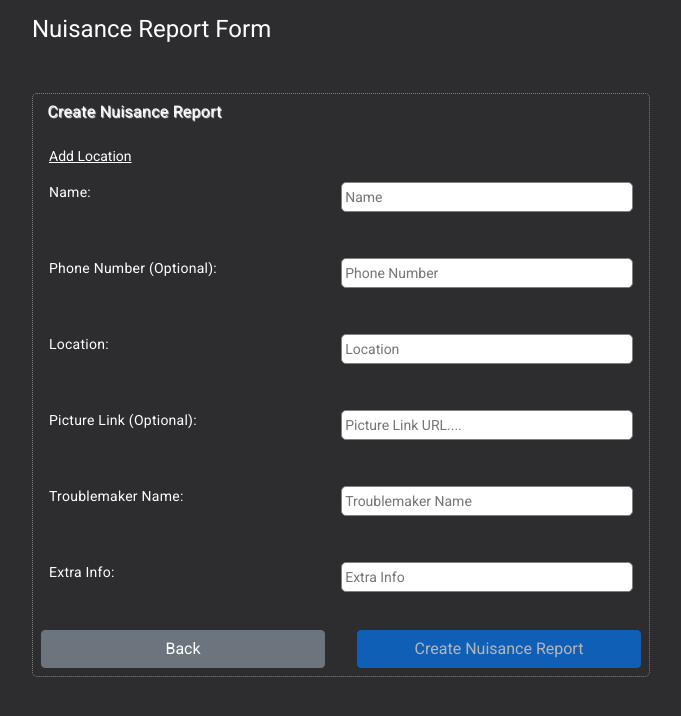
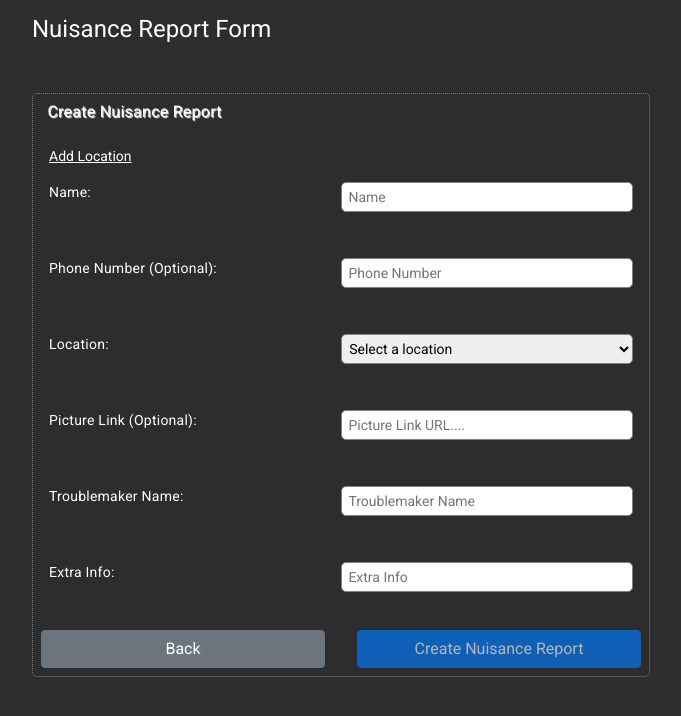
Before and after one commit to aelmi03/map-reporting, an Angular app: page / in a window 1280 px wide. Shown: the top 716 px of the page, without its empty margins (299-980 px from the left). Built offline with nearby package versions, Linux system fonts and the light colour scheme.

Commit message:
Add functionality for locally adding a new location through the modal

```diff
--- a/src/app/add-location/add-location.component.ts
+++ b/src/app/add-location/add-location.component.ts
@@ -1,6 +1,6 @@
 import { Component, EventEmitter, Output } from '@angular/core';
 import { Validators, FormGroup, FormControl } from '@angular/forms';
-
+import { Location } from '../types/nuisance_report';
 @Component({
   selector: '[app-add-location]',
   templateUrl: './add-location.component.html',
@@ -9,7 +9,7 @@ import { Validators, FormGroup, FormControl } from '@angular/forms';
 export class AddLocationComponent {
  form:FormGroup;
  @Output() addLocation = new EventEmitter<Location>();
-@Output() hideModal = new EventEmitter();
+ @Output() toggleModal = new EventEmitter();
  constructor(){
   let formControls = {
     latitude: new FormControl('',[
@@ -31,9 +31,10 @@ export class AddLocationComponent {
  }
 onSubmit(value:Location){
   this.addLocation.emit(value);
+  this.toggleModal.emit();
   this.form.reset();
 }
 closeModal(){
-  this.hideModal.emit();
+  this.toggleModal.emit();
 }
 }
--- a/src/app/create-report-form/create-report-form.component.css
+++ b/src/app/create-report-form/create-report-form.component.css
@@ -25,7 +25,8 @@ legend {
 input {
   border: 1px solid grey;
   border-radius: 5px;
-  padding: 0.2rem;
+  width: 100%;
+  padding: 0.4rem;
   height: 30px;
 }
 p.warningText {
@@ -68,3 +69,11 @@ button {
   width: fit-content;
   border: none;
 }
+
+select {
+  border: 1px solid grey;
+  border-radius: 5px;
+  padding: 0.2rem;
+  height: 30px;
+  width: 100%;
+}
--- a/src/app/create-report-form/create-report-form.component.html
+++ b/src/app/create-report-form/create-report-form.component.html
@@ -48,13 +48,15 @@
     </div>
     <div class="formDataSection">
       <label for="location">Location:</label>
-      <input
-        type="text"
-        id="location"
-        name="location"
-        formControlName="location"
-        placeholder="Location"
-      />
+      <select id="location" formControlName="location" [value]="locations[0]">
+        <option value="" disabled selected>Select a location</option>
+        <option *ngFor="let location of locations" [value]="location">
+          {{ location.placeName }} (Latitude:{{
+            location.latitude
+          }}
+          Longitude:{{ location.longitude }})
+        </option>
+      </select>
     </div>
     <div class="formDataSection">
       <label for="pictureLink">Picture Link (Optional):</label>
@@ -108,5 +110,6 @@
 <div
   *ngIf="showLocationModal"
   app-add-location
-  (hideModal)="toggleModal()"
+  (toggleModal)="toggleModal()"
+  (addLocation)="addNewLocation($event)"
 ></div>
--- a/src/app/create-report-form/create-report-form.component.ts
+++ b/src/app/create-report-form/create-report-form.component.ts
@@ -53,6 +53,8 @@ export class CreateReportFormComponent {
   onSubmit(value:NuisanceReport){
     console.log(value);
     console.log(this.form.valid);
+    value.date = new Date();
+    value.status = 'OPEN';
   }
 
   phoneNumberValidator(control:AbstractControl){
@@ -63,7 +65,13 @@ export class CreateReportFormComponent {
    return Validators.pattern(/^\d{10}$/)(control);
   }
   toggleModal(){
-        console.log(this.showLocationModal);
     this.showLocationModal=!this.showLocationModal;
   }
+  addNewLocation(newLocation:Location){
+    this.locations.push(newLocation);
+    this.selectedLocation = newLocation;
+  }
+  setCurrentLocation(location:Location){
+    this.selectedLocation = location;
+  }
 }
```
